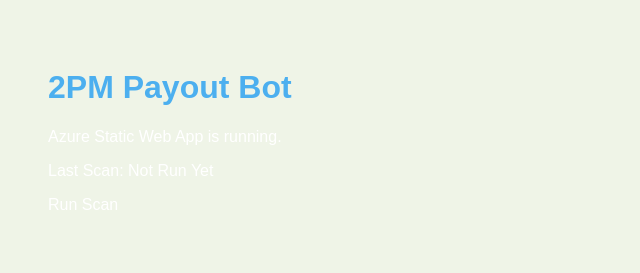
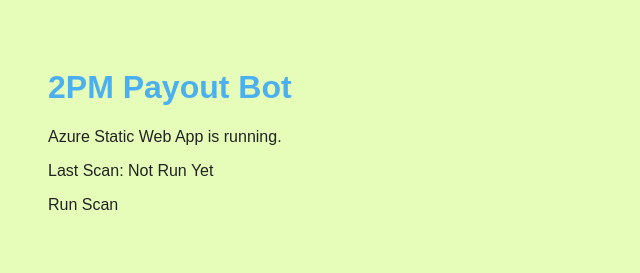
Before and after one commit to martinduo/my-first-static-web-app, a website: page src/index.html in a window 1280 px wide. Shown: the whole page, without its empty margins (0-640 px from the left). Drawn offline with Linux system fonts and the light colour scheme.

Commit message:
Change color again

```diff
--- a/src/styles.css
+++ b/src/styles.css
@@ -1,7 +1,7 @@
 body {
   font-family: Arial, sans-serif;
-  background-color: #e6efdba3;
-  color: white;
+  background-color: #e6fdba;
+  color: #222222;
   padding: 40px;
 }
 
```
